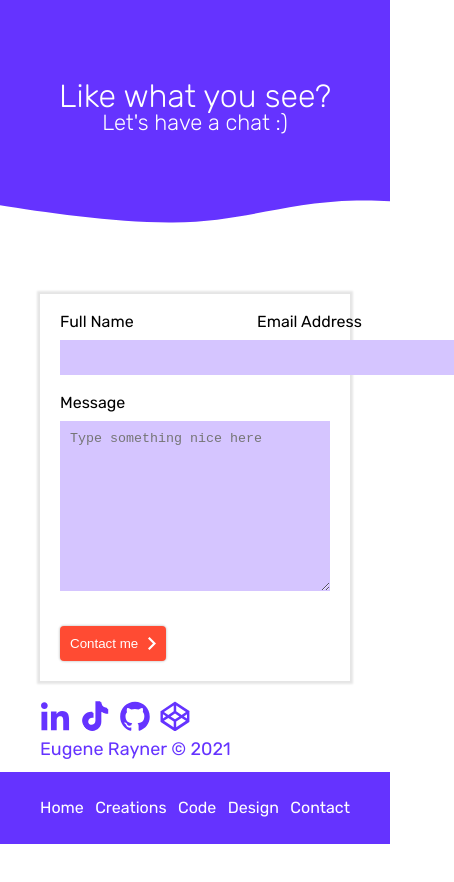
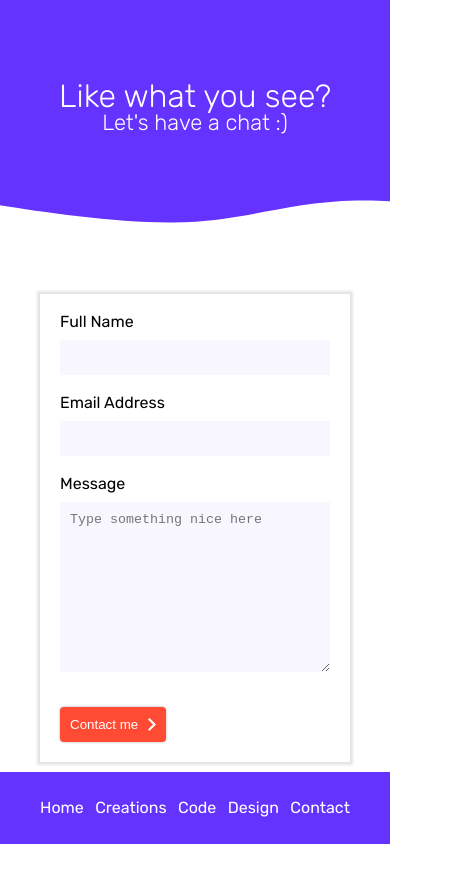
Before and after one commit to EugeneRaynerNZ/website-2021, a Vue app: page /contact in a window 390 px wide. Shown: the top 882 px of the page, 454 px wide, since content can reach past the window. Before the commit the page ends 844 px from the top, so only its background shows below. Built offline with nearby package versions, Linux system fonts and the light colour scheme.

Commit message:
loading gsap

```diff
--- a/src/style/mobile/_mobile.scss
+++ b/src/style/mobile/_mobile.scss
@@ -154,6 +154,11 @@
         width: 100% !important;
     }
 
+    .form--container-details{
+        flex-direction: column;
+        flex-wrap: wrap;
+    }
+
     .footer{
         padding: 20px 0;
         margin-bottom: 60px;
--- a/src/style/style.css
+++ b/src/style/style.css
@@ -500,6 +500,10 @@ header {
   #iframe {
     width: 100% !important; }
 
+  .form--container-details {
+    flex-direction: column;
+    flex-wrap: wrap; }
+
   .footer {
     padding: 20px 0;
     margin-bottom: 60px; } }
--- a/src/views/Contact.vue
+++ b/src/views/Contact.vue
@@ -86,7 +86,7 @@ export default {
     max-width: 100%;
     outline: none;
     border-width: 0;
-    background-color: #d5c5ff;
+    background-color: #f8f6ff;
     padding: 10px;
 }
 
@@ -95,7 +95,7 @@ export default {
     max-width: 100%;
     outline: none;
     border-width: 0;
-    background-color: #d5c5ff;
+    background-color: #f8f6ff;
     padding: 10px;
     min-height: 150px;
 }
--- a/src/views/Home.vue
+++ b/src/views/Home.vue
@@ -205,8 +205,8 @@ export default {
   methods:{
     hoverIn(){
       gsap.to('.me', {x:200, rotate: 120, duration: 0.2})
-      gsap.to('#cyan-cog', 2, {transformOrigin: '50% 50%', rotate: 360, repeat:-1, ease:"Linear.easeNone"})
-      gsap.to('#large-cog', 10, {transformOrigin: '50% 50%', rotate: -360, repeat:-1, ease:"Linear.easeNone"})
+      gsap.to('#cyan-cog',{transformOrigin: '50% 50%', rotation: 360, duration: 5, repeat:-1, ease:"Linear.easeNone"})
+      gsap.to('#large-cog', {transformOrigin: '50% 50%', rotation: -360, duration: 5, repeat:-1, ease:"Linear.easeNone"})
     },
     hoverOut(){
       gsap.to('.me', {x:0, rotate: 0, duration: 0.2})
```
Also changed, not shown: 2 other files (tests, documents, lock files or other folders).
